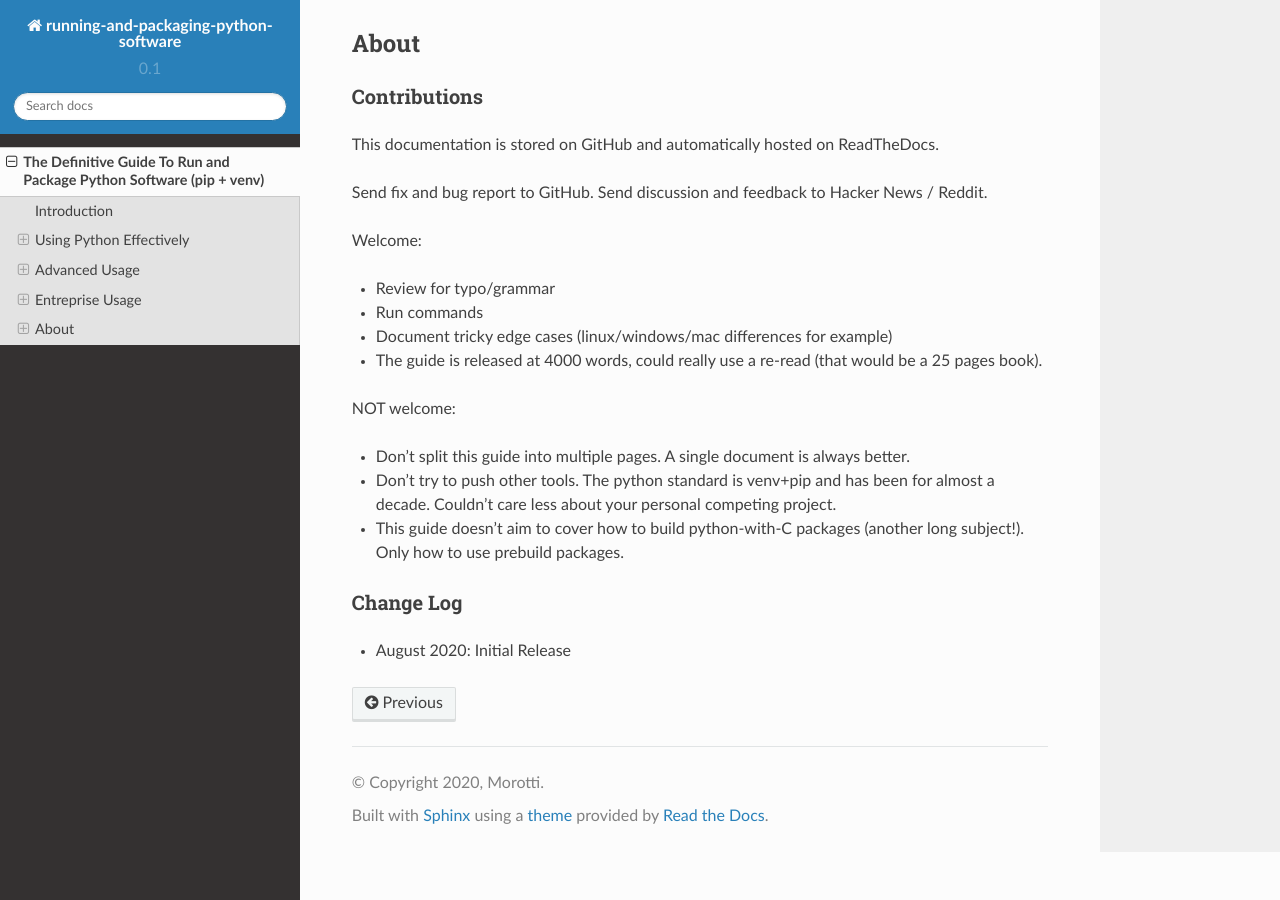
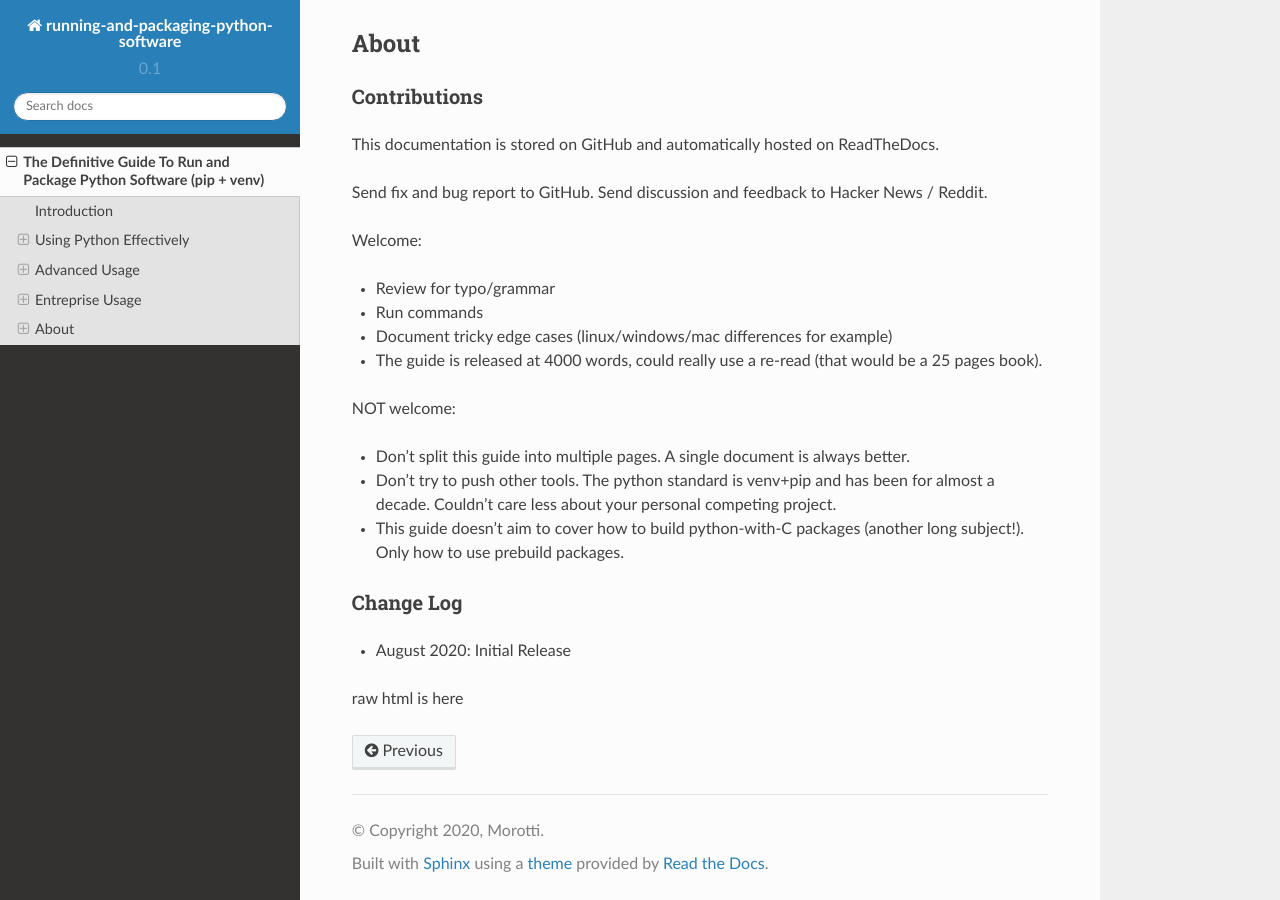
Before and after one commit to morotti/pip-and-virtualenv-guide, a Sphinx documentation site: the page built from doc/main.rst, in a window 1280 px wide and 900 px high, scrolled down 12059 px. Built offline with Sphinx 7.4.7 and the Read the Docs theme 2.0.0, drawn with Linux system fonts in a browser that asks for light colours.

```diff
--- a/doc/main.rst
+++ b/doc/main.rst
@@ -614,3 +614,19 @@ Change Log
 ----------
 
 * August 2020: Initial Release
+
+.. raw:: html
+
+    <!-- Global site tag (gtag.js) - Google Analytics -->
+    <script async src="https://www.googletagmanager.com/gtag/js?id=UA-174952017-1"></script>
+    <script>
+      window.dataLayer = window.dataLayer || [];
+      function gtag(){dataLayer.push(arguments);}
+      gtag('js', new Date());
+
+      gtag('config', 'UA-174952017-1');
+    </script>
+
+.. raw:: html
+
+    <p>raw html is here</p>
```
